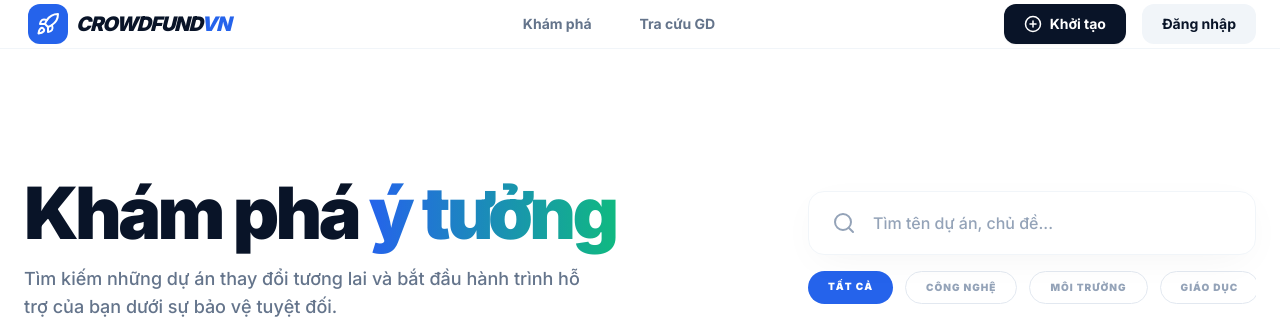
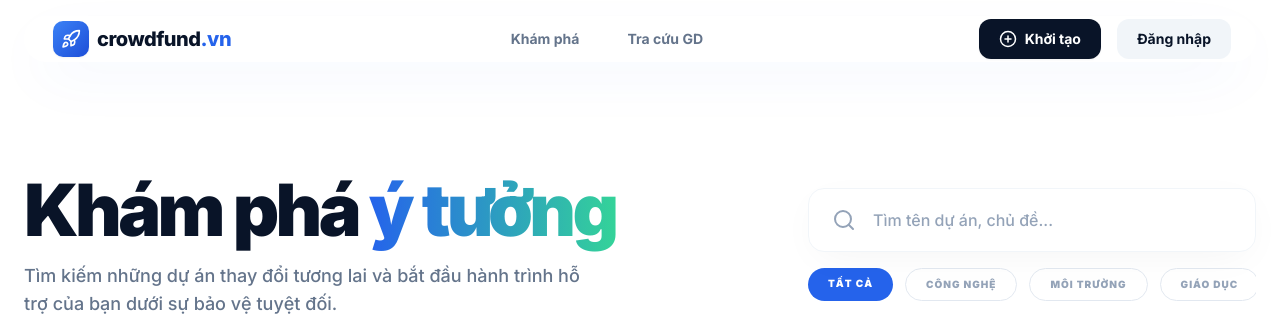
Before and after one commit to Escanor292/platform, a Next.js app: page /campaigns in a window 1280 px wide. Shown: the top 319 px of the page. Built offline with nearby package versions, Linux system fonts and the light colour scheme; no server answers; the database is empty.

Commit message:
UI: Finalized Premium Fintech design aesthetics

```diff
--- a/src/app/globals.css
+++ b/src/app/globals.css
@@ -44,19 +44,26 @@
 }
 
 .text-gradient {
-  @apply bg-clip-text text-transparent bg-gradient-to-r from-blue-600 to-emerald-500;
+  @apply bg-clip-text text-transparent bg-gradient-to-r from-blue-600 to-emerald-400;
+}
+
+/* Beautiful modern fintech background grids */
+.bg-grid {
+  background-size: 40px 40px;
+  background-image: linear-gradient(to right, rgba(0, 0, 0, 0.03) 1px, transparent 1px),
+    linear-gradient(to bottom, rgba(0, 0, 0, 0.03) 1px, transparent 1px);
 }
 
 .prose h1 {
-  @apply text-4xl font-black text-gray-900 mb-6 mt-8 tracking-tighter;
+  @apply text-4xl font-extrabold text-gray-900 mb-6 mt-8 tracking-tight;
 }
 
 .prose h2 {
-  @apply text-2xl font-black text-gray-900 mb-4 mt-6 tracking-tight;
+  @apply text-2xl font-bold text-gray-900 mb-4 mt-6 tracking-normal;
 }
 
 .prose p {
-  @apply mb-4 leading-relaxed;
+  @apply mb-4 leading-relaxed text-gray-600;
 }
 
 .prose iframe {
--- a/src/components/layout/Navbar.tsx
+++ b/src/components/layout/Navbar.tsx
@@ -28,14 +28,14 @@ export default function Navbar() {
   };
 
   return (
-    <nav className="sticky top-0 z-50 bg-white/80 backdrop-blur-md border-b border-gray-100">
-      <div className="max-w-7xl mx-auto px-6 h-18 flex items-center justify-between">
+    <nav className="sticky top-0 md:top-4 z-50 max-w-7xl mx-auto w-full px-0 md:px-6 transition-all duration-300">
+      <div className="bg-white/70 backdrop-blur-xl md:rounded-[2rem] border-b md:border border-white/40 shadow-soft md:shadow-premium px-6 h-18 flex items-center justify-between">
         {/* Logo */}
         <Link href="/" className="flex items-center gap-2 group focus-ring rounded-xl p-1">
-          <div className="w-10 h-10 bg-blue-600 rounded-xl flex items-center justify-center text-white group-hover:rotate-6 transition-transform">
-             <Rocket size={24} />
+          <div className="w-9 h-9 bg-gradient-to-br from-blue-500 to-blue-700 rounded-[10px] flex items-center justify-center text-white shadow-sm group-hover:rotate-6 transition-transform">
+             <Rocket size={20} />
           </div>
-          <span className="text-xl font-black text-gray-900 tracking-tighter uppercase italic">Crowdfund<span className="text-blue-600">VN</span></span>
+          <span className="text-xl font-extrabold tracking-tight text-gray-900">crowdfund<span className="text-blue-600">.vn</span></span>
         </Link>
 
         {/* Desktop Navigation */}
```
